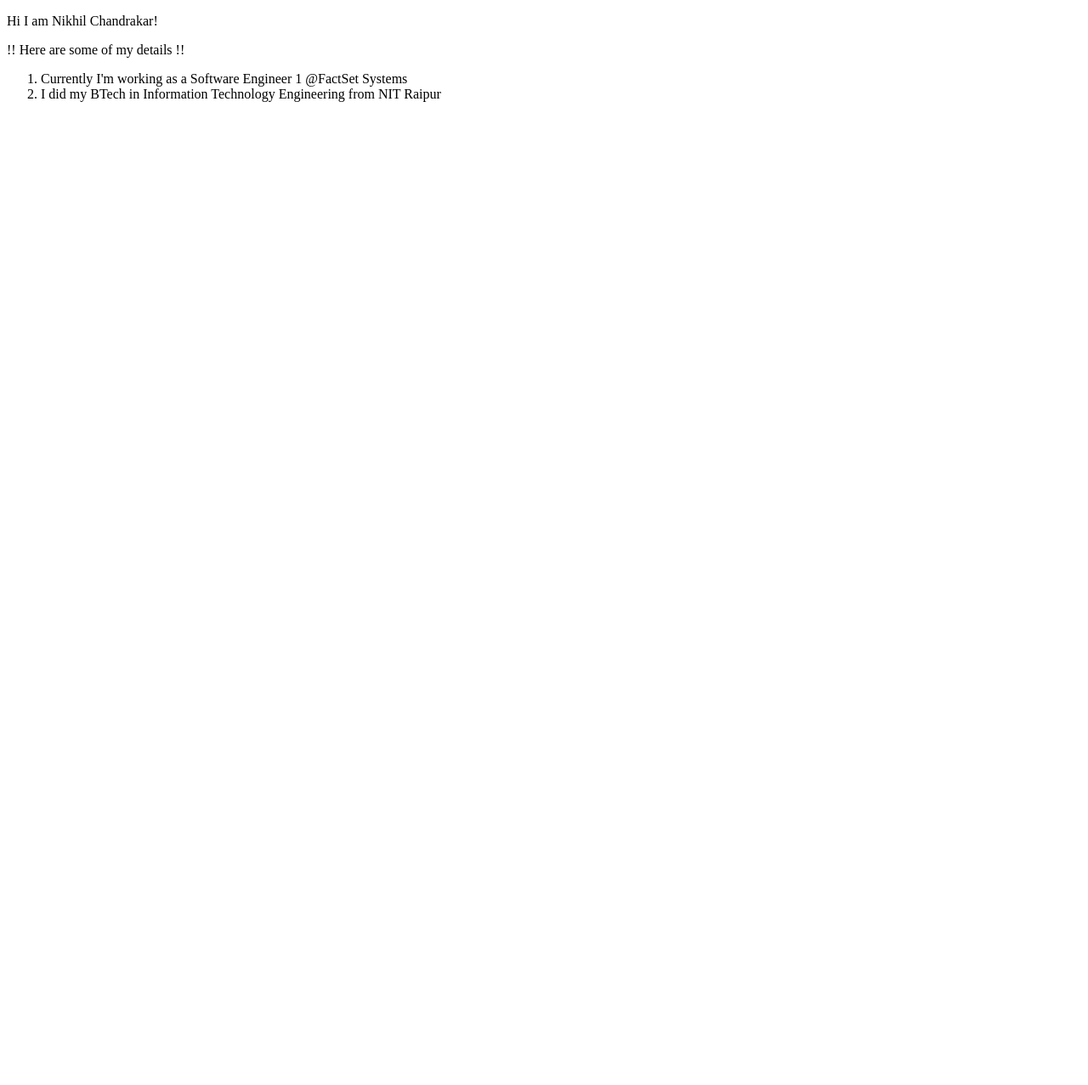
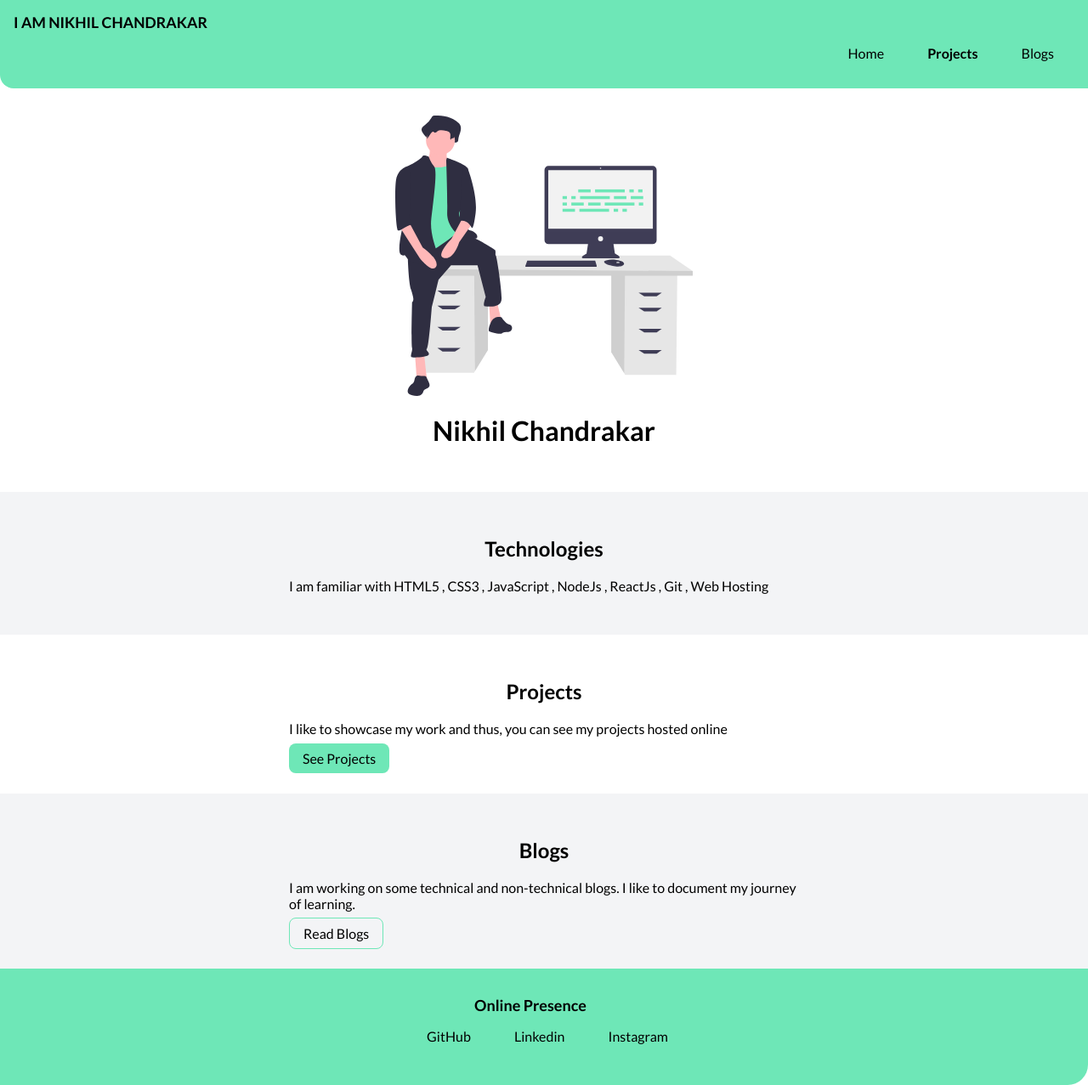
Before and after one commit to nikhilnitrr/NikhilChandrakar-Portfolio, a plain HTML site: page index.html in a window 1280 px wide. Shown: the whole page at 85% size. Before the commit the page ends 800 px from the top, so only its background shows below. Drawn offline with Linux system fonts and the light colour scheme.

Commit message:
work in progress

```diff
--- a/index.html
+++ b/index.html
@@ -1,20 +1,84 @@
 <!DOCTYPE html>
 <html lang="en">
+  <head>
+    <meta charset="UTF-8" />
+    <meta http-equiv="X-UA-Compatible" content="IE=edge" />
+    <meta name="viewport" content="width=device-width, initial-scale=1.0" />
+    <title>Home | Nikhil's Porfolio</title>
+    <link href="style.css" rel="stylesheet" />
+  </head>
+  <body>
+    <nav class="navigation container">
+      <div class="nav-brand">I AM NIKHIL CHANDRAKAR</div>
+      <ul class="list-non-bullet">
+        <li class="list-item-inline">
+          <a class="link" href="/">Home</a>
+        </li>
+        <li class="list-item-inline">
+          <a class="link link-active" href="/projects.html">Projects</a>
+        </li>
+        <li class="list-item-inline">
+          <a class="link" href="/blogs.html">Blogs</a>
+        </li>
+      </ul>
+    </nav>
 
-<head>
-    <meta charset="UTF-8">
-    <meta http-equiv="X-UA-Compatible" content="IE=edge">
-    <meta name="viewport" content="width=device-width, initial-scale=1.0">
-    <title>NikhilChandrakar-Portfolio</title>
-</head>
+    <header class="hero">
+      <img class="hero-image" src="images/hero-image.svg" />
+      <h1 class="hero-heading">Nikhil Chandrakar</h1>
+    </header>
 
-<body>
-    <p>Hi I am Nikhil Chandrakar!</p>
-    <p>!! Here are some of my details !!</p>
-    <ol>
-        <li>Currently I'm working as a Software Engineer 1 @FactSet Systems</li>
-        <li>I did my BTech in Information Technology Engineering from NIT Raipur</li>
-    </ol>
-</body>
+    <section class="section ow">
+      <div class="container container-center">
+        <h1>Technologies</h1>
+        <p>
+          I am familiar with HTML5 , CSS3 , JavaScript , NodeJs , ReactJs , Git
+          , Web Hosting
+        </p>
+      </div>
+    </section>
 
+    <section class="section">
+      <div class="container container-center">
+        <h1>Projects</h1>
+        <p>
+          I like to showcase my work and thus, you can see my projects hosted
+          online
+        </p>
+        <a class="link primary-link" href="/">See Projects</a>
+      </div>
+    </section>
+
+    <section class="section ow">
+      <div class="container container-center">
+        <h1>Blogs</h1>
+        <p>
+          I am working on some technical and non-technical blogs. I like to
+          document my journey of learning.
+        </p>
+        <a class="link secondary-link" href="/">Read Blogs</a>
+      </div>
+    </section>
+
+    <footer class="footer">
+      <div class="footer-heading">Online Presence</div>
+      <ul class="list-non-bullet">
+        <li class="list-item-inline">
+          <a class="link" href="https://github.com/nikhilnitrr">GitHub</a>
+        </li>
+        <li class="list-item-inline">
+          <a
+            class="link"
+            href="https://www.linkedin.com/in/nikhil-chandrakar-573419155/"
+            >Linkedin</a
+          >
+        </li>
+        <li class="list-item-inline">
+          <a class="link" href="https://instagram.com/itz.nikhil.chandrakar"
+            >Instagram</a
+          >
+        </li>
+      </ul>
+    </footer>
+  </body>
 </html>
--- /dev/null
+++ b/style.css
@@ -0,0 +1,136 @@
+@import url("https://fonts.googleapis.com/css2?family=Lato:wght@400;700&display=swap");
+
+/* CSS Variable */
+
+:root {
+  --primary-color: #6ee7b7;
+  --hero-heading-color: black;
+  --off-white: #f3f4f6;
+}
+
+/* typography */
+body {
+  font-family: "Lato", sans-serif;
+  margin: 0px;
+}
+
+hr {
+  margin: 2rem 0rem;
+}
+
+/* container */
+.container {
+  padding-left: 1rem;
+  padding-right: 1rem;
+}
+
+.container-center {
+  max-width: 600px;
+  margin: auto;
+}
+
+/* links */
+
+.link {
+  padding: 0.5rem 1rem;
+  text-decoration: none;
+}
+
+.primary-link {
+  background-color: var(--primary-color);
+  color: black;
+  border-radius: 0.5rem;
+}
+
+.secondary-link {
+  border: 1px solid var(--primary-color);
+  border-radius: 0.5rem;
+  color: black;
+}
+
+/* lists */
+
+.list-non-bullet {
+  list-style: none;
+}
+
+.list-item-inline {
+  display: inline;
+  padding: 0rem 0.5rem;
+}
+
+/* nav */
+
+.navigation {
+  background-color: var(--primary-color);
+  color: black;
+  padding: 1rem;
+  border-bottom-left-radius: 1rem;
+}
+
+.navigation .nav-brand {
+  font-weight: bold;
+  font-size: 1.1rem;
+}
+
+.navigation .link {
+  color: black;
+}
+
+.navigation .list-non-bullet {
+  text-align: right;
+}
+
+.navigation .link-active {
+  font-weight: bold;
+}
+
+/* header */
+
+.hero {
+  padding: 2rem;
+}
+
+.hero .hero-image {
+  max-width: 350px;
+  margin: auto;
+  display: block;
+}
+
+.hero .hero-heading {
+  text-align: center;
+  color: var(--hero-heading-color);
+}
+
+/* section */
+
+.section {
+  padding: 2rem;
+}
+
+.section h1 {
+  text-align: center;
+}
+
+.ow {
+  background-color: var(--off-white);
+}
+
+/* footer */
+
+.footer {
+  background-color: var(--primary-color);
+  text-align: center;
+  padding: 2rem;
+  border-bottom-right-radius: 1.5rem;
+  padding-inline-start: 0px;
+}
+
+.footer .link {
+  color: black;
+}
+
+.footer .footer-heading {
+  font-weight: bold;
+  font-size: large;
+}
```
Also changed, not shown: images/hero-image.svg (added).
